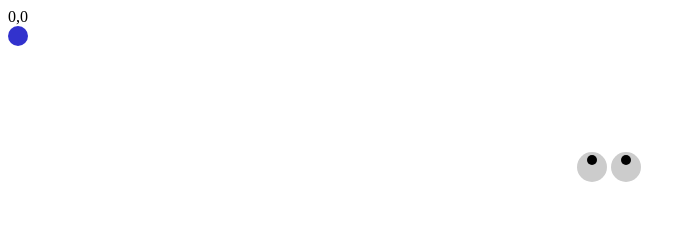
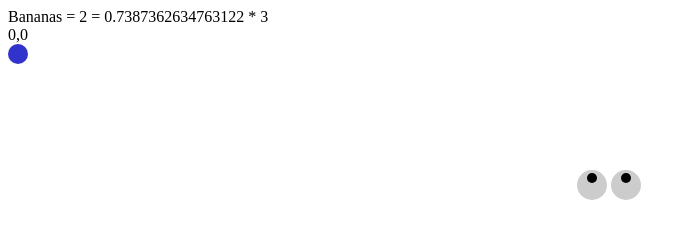
Before and after one commit to Kovriki/jQuere-_-, a plain HTML site: page funjs.html in a window 1280 px wide. Shown: the top 238 px of the page, without its empty margins (0-696 px from the left). Drawn offline with nearby package versions, Linux system fonts and the light colour scheme.

Commit message:
Update funjs.html

```diff
--- a/funjs.html
+++ b/funjs.html
@@ -75,10 +75,25 @@
             top:e.pageY - 10
           });
        });
+
+       let myArray = [
+            "Apples",
+            "Bananas",
+            "Pears"
+          ];
+
+          let randomItem = myArray[Math.floor(Math.random()*myArray.length)];
+            let a = myArray.length;
+            let b = Math.random();
+            let c = Math.floor(a * b);
+          // document.body.innerHTML = randomItem;
+          $('#randomresult').html(randomItem + ' = ' + c + ' = ' + b + " * " + a);
+
       })
     </script>
   </head>
   <body>
+    <div id="randomresult"></div>
 <div id="status">0,0</div>
 <div id="cursor"></div>
 <div id="lr"></div>
```
